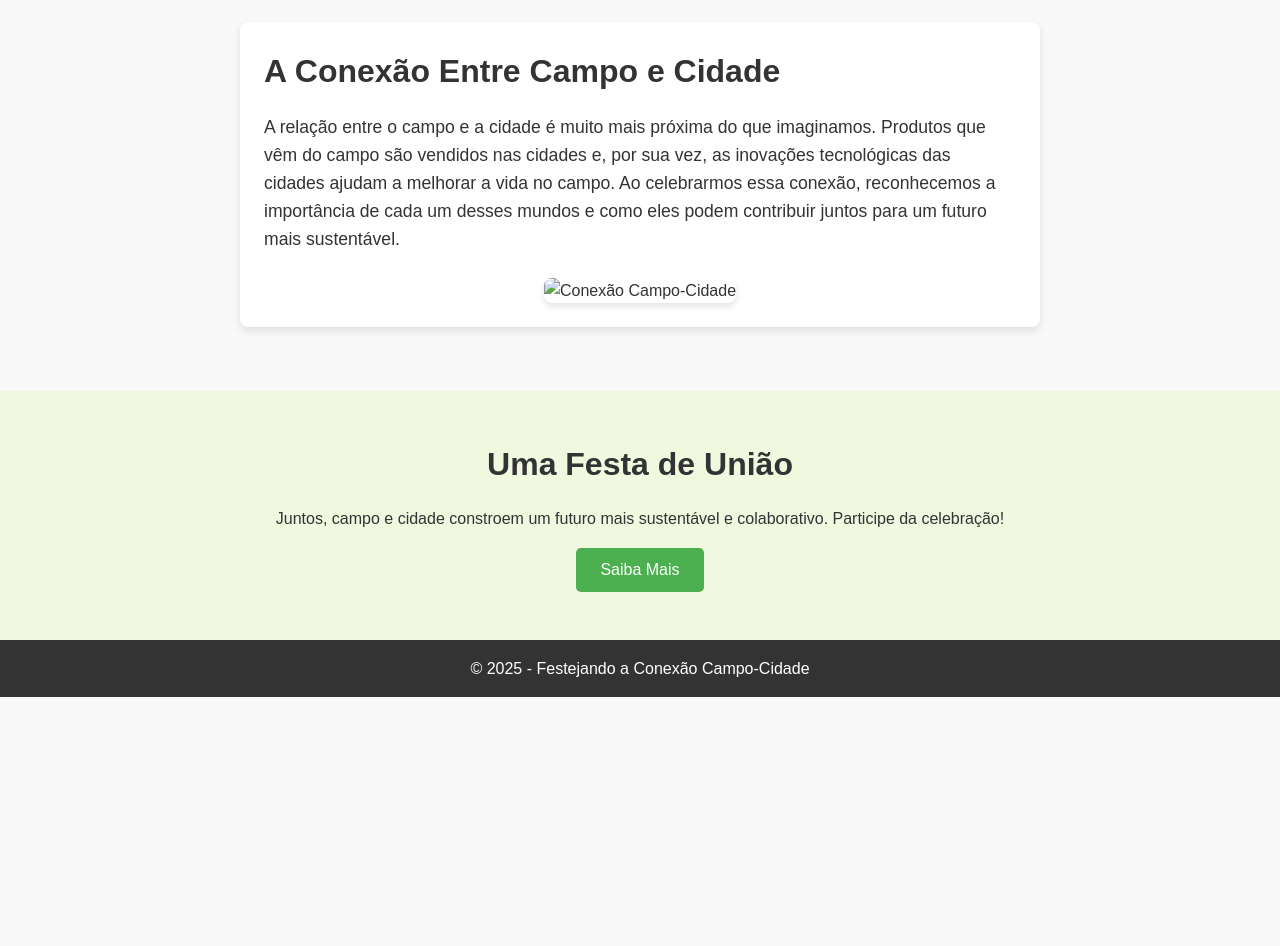
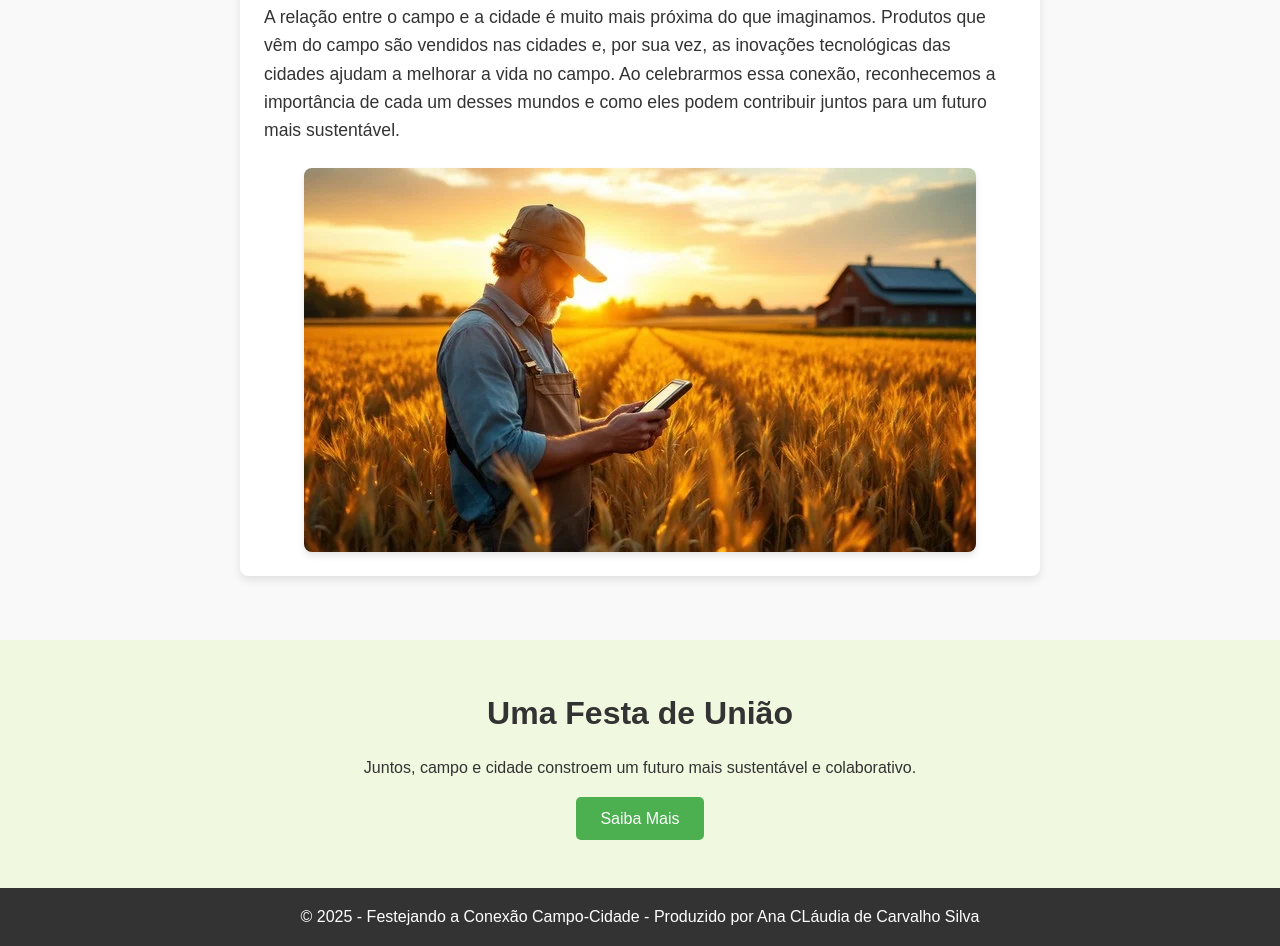
Before and after one commit to Anacl4udi/AGRINHO, a plain HTML site: page agrinho/index.html in a window 1280 px wide. Shown: the part 1766-2712 px from the top of the page. Before the commit the page ends 2463 px from the top, so only its background shows below. Drawn offline with Linux system fonts and the light colour scheme.

Commit message:
Add files via upload

```diff
--- a/agrinho/index.html
+++ b/agrinho/index.html
@@ -24,11 +24,11 @@
             </p>
             <div class="imagem">
                 <!-- Espaço para imagem do campo -->
-                <img src="campo.webp" alt="Imagem do Campo" class="imagem-campo">
+                <img src="conexão campo cidade.jpeg" alt="Imagem do Campo" title=" Pronpt:procure uma imagem que relacione agro com tecnologia, com os direitos autorais livres. Fonte: https://www.pexels.com/pt-br/procurar/agro/ acessado em: 13/05/2025" class="imagem-campo">
             </div>
         </div>
     </section>
- Oq eu pesquise:procure uma imagem que relacione agro com tecnologia, com os direitos autorais livres
+
     <section class="texto-box">
         <div class="caixa-texto">
             <h2>A Cidade: Inovação e Oportunidade</h2>
@@ -39,7 +39,7 @@
             </p>
             <div class="imagem">
                 <!-- Espaço para imagem da cidade -->
-                <img src="cidade.webp" alt="Imagem da Cidade" class="imagem-cidade">
+                <img src="cidade.webp" alt="Imagem da Cidade" title=" Pronpt:procure uma imagem que relacione agro com tecnologia, com os direitos autorais livres. Fonte: https://www.pexels.com/pt-br/procurar/agro/ acessado em: 13/05/2025" class="imagem-cidade">
             </div>
         </div>
     </section>
@@ -55,19 +55,19 @@
             </p>
             <div class="imagem">
                 <!-- Espaço para imagem da conexão -->
-                <img src="conexao.jpg" alt="Conexão Campo-Cidade" class="imagem-conexao">
+                <img src="campo.webp" alt="Conexão Campo-Cidade" title="Pronpt:procure uma imagem que relacione agro com tecnologia, com os direitos autorais livres. Fonte: https://www.pexels.com/pt-br/procurar/agro/ acessado em: 13/05/2025" class="imagem-conexao">
             </div>
         </div>
     </section>
 
  <section class="celebration">
         <h2>Uma Festa de União</h2>
-        <p>Juntos, campo e cidade constroem um futuro mais sustentável e colaborativo. Participe da celebração!</p>
+        <p>Juntos, campo e cidade constroem um futuro mais sustentável e colaborativo. </p>
         <button>Saiba Mais</button>
     </section>
 
     <footer>
-        <p>&copy; 2025 - Festejando a Conexão Campo-Cidade</p>
+        <p>&copy; 2025 - Festejando a Conexão Campo-Cidade - Produzido por Ana CLáudia de Carvalho Silva</p>
     </footer>
 
 </body>
```
Also changed, not shown: 1 other file.
